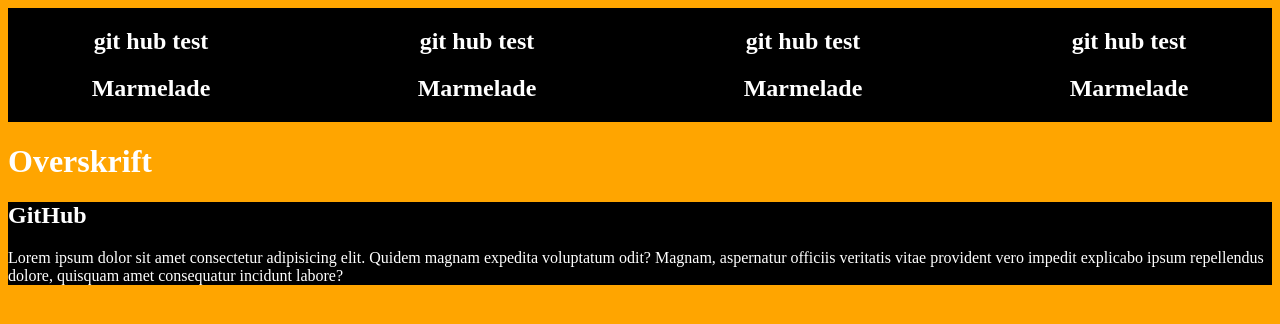
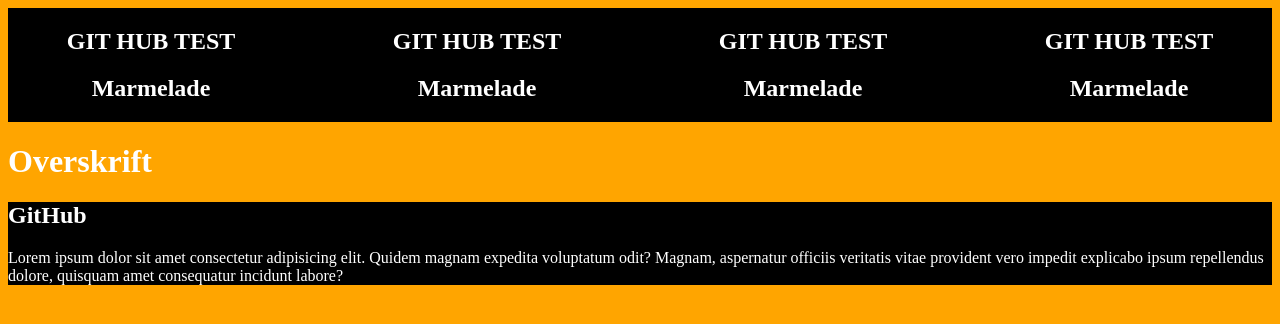
Before and after one commit to Arhqirah/git-test, a plain HTML site: page index.html in a window 1280 px wide. Drawn offline with Linux system fonts and the light colour scheme.

Commit message:
ændret H1

```diff
--- a/index.html
+++ b/index.html
@@ -17,19 +17,19 @@
         <section>
             <div class="grid_forside1">
                 <div class="forside1">
-                    <h1>git hub test</h1>
+                    <h1>GIT HUB TEST</h1>
                     <h2>Marmelade</h2>
                 </div>
                 <div class="forside1">
-                    <h1>git hub test</h1>
+                    <h1>GIT HUB TEST</h1>
                     <h2>Marmelade</h2>
                 </div>
                 <div class="forside1">
-                    <h1>git hub test</h1>
+                    <h1>GIT HUB TEST</h1>
                     <h2>Marmelade</h2>
                 </div>
                 <div class="forside1">
-                    <h1>git hub test</h1>
+                    <h1>GIT HUB TEST</h1>
                     <h2>Marmelade</h2>
                 </div>
 
```
